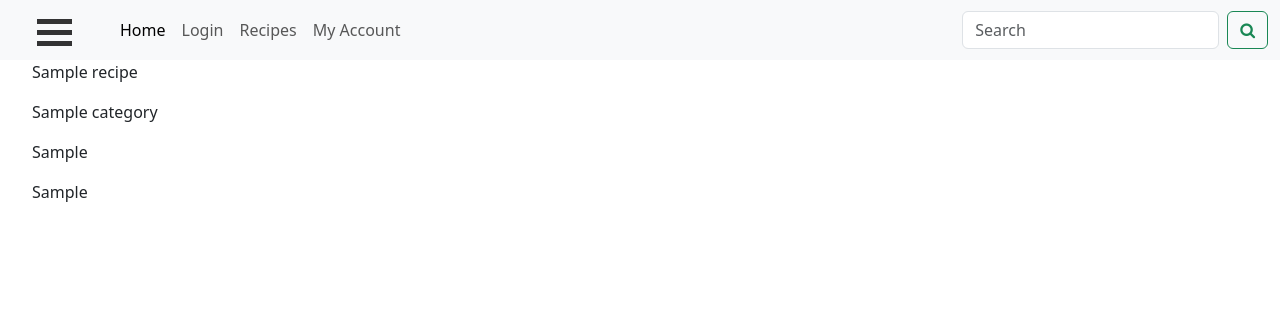
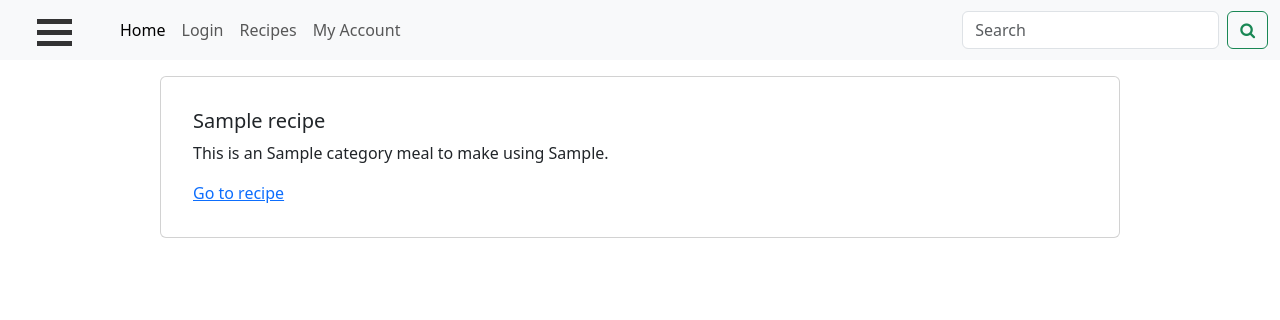
Before and after one commit to AlysonDick/recipes_project, a Django app: page /recipes/view_my_recipes/ in a window 1280 px wide. Shown: the top 320 px of the page. Run offline with Django 3.2, Linux system fonts and the light colour scheme; a user stored in the database is signed in; tables that the repository leaves empty hold one stand-in row (values such as "Sample post").

Commit message:
view my recipes now has functionality

```diff
--- a/templates/recipes/view_my_recipes.html
+++ b/templates/recipes/view_my_recipes.html
@@ -10,9 +10,15 @@
 
 {% block body_block %}
 {% for recipe in recipe_list %}
-<ul> {{ recipe.recipe_name }}</ul>
-<ul> {{ recipe.category }}</ul>
-<ul> {{ recipe.recipe_ingredients }}</ul>
-<ul> {{ recipe.recipe_steps }}</ul>
+
+<div class="card mb-3 mt-3 mx-auto p-3 w-75">
+    <div class="card-body">
+      <h5 class="card-title"> {{ recipe.recipe_name }}</h5>
+      <p class="card-text">This is an {{ recipe.category }} meal to make using {{ recipe.recipe_ingredients }}.</p>
+      <a href="#" class="card-link">Go to recipe</a>
+    </div>
+  </div>
+
+
 {% endfor %}
 {% endblock %}
```
